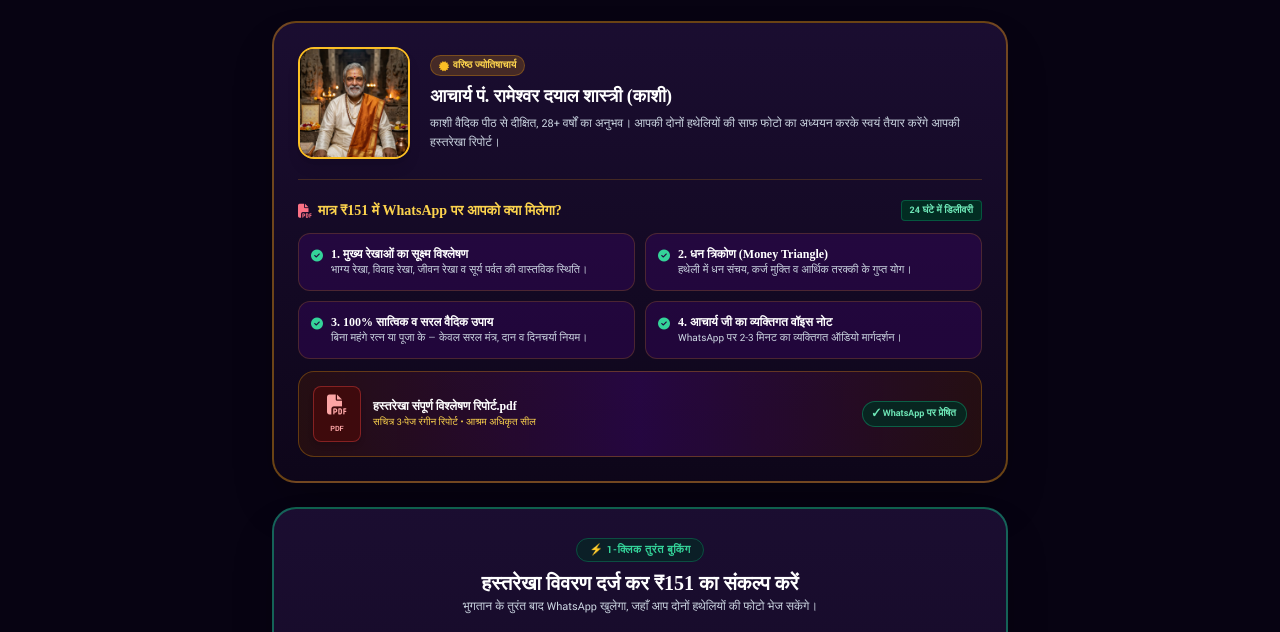
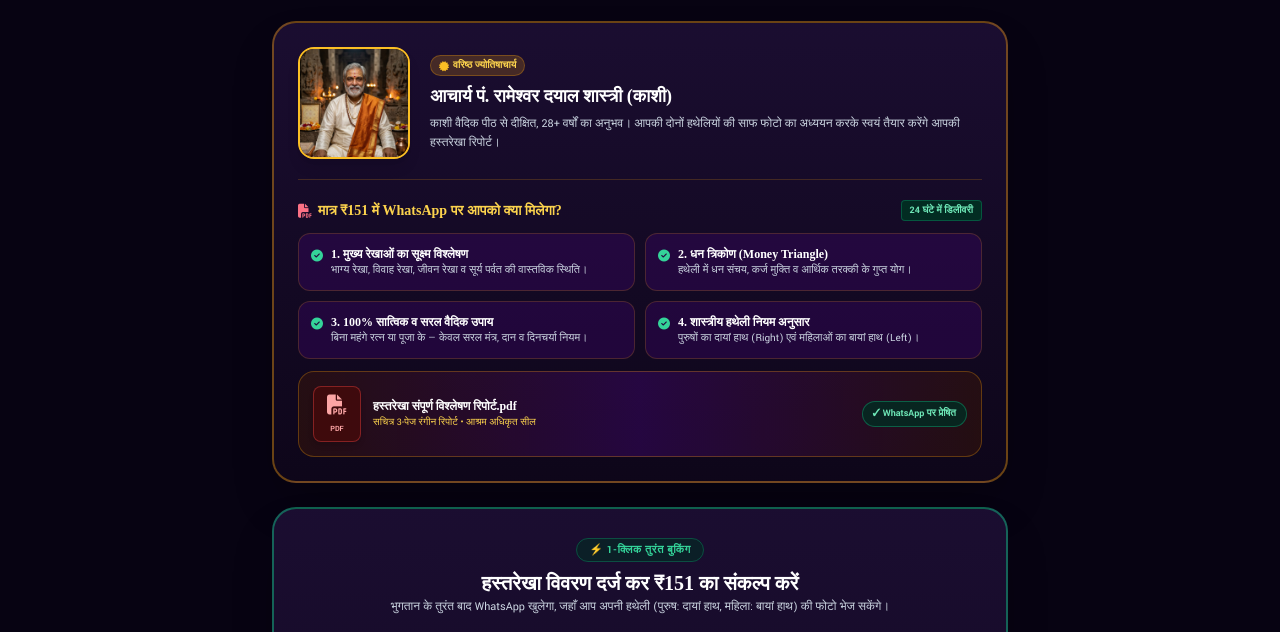
Before and after one commit to Qubetechwsystems/351-astro, a plain HTML site: page today-offer.html in a window 1280 px wide. Shown: the part 273-905 px from the top of the page. Drawn offline with nearby package versions, Linux system fonts and the light colour scheme; a web font is replaced by a local one.

Commit message:
Add files via upload

```diff
--- a/today-offer.html
+++ b/today-offer.html
@@ -170,8 +170,8 @@
           <div class="p-3 rounded-xl bg-purple-950/40 border border-amber-500/20 flex items-start gap-2">
             <i class="fa-solid fa-circle-check text-emerald-400 mt-0.5 text-xs shrink-0"></i>
             <div>
-              <strong class="text-white block font-hindi">4. आचार्य जी का व्यक्तिगत वॉइस नोट</strong>
-              <span class="text-[11px] text-slate-300">WhatsApp पर 2-3 मिनट का व्यक्तिगत ऑडियो मार्गदर्शन।</span>
+              <strong class="text-white block font-hindi">4. शास्त्रीय हथेली नियम अनुसार</strong>
+              <span class="text-[11px] text-slate-300">पुरुषों का दायां हाथ (Right) एवं महिलाओं का बायां हाथ (Left)।</span>
             </div>
           </div>
         </div>
@@ -206,7 +206,7 @@
           हस्तरेखा विवरण दर्ज कर ₹151 का संकल्प करें
         </h3>
         <p class="text-xs text-slate-300 mt-0.5">
-          भुगतान के तुरंत बाद WhatsApp खुलेगा, जहाँ आप दोनों हथेलियों की फोटो भेज सकेंगे।
+          भुगतान के तुरंत बाद WhatsApp खुलेगा, जहाँ आप अपनी हथेली (पुरुष: दायां हाथ, महिला: बायां हाथ) की फोटो भेज सकेंगे।
         </p>
       </div>
 
@@ -371,7 +371,7 @@
           const selectedProb = problemMap[problem] || 'हस्तरेखा विश्लेषण';
 
           const getWaUrl = (paymentId) => {
-            const text = `जय श्री राम, मैंने ₹151 का विशेष गुरु कृपा संकल्प लेकर हस्तरेखा रिपोर्ट बुक कर ली है।\n\n📌 *मेरे विवरण:*\n• नाम: ${name}\n• फ़ोन: ${phone}\n• विषय: ${selectedProb}\n• पेमेंट ID: ${paymentId || ''}\n\nकृपया 24 घंटे में मेरी हस्तरेखा समाधान रिपोर्ट व आचार्य जी का ऑडियो संदेश तैयार करें। यह मेरी दोनों हथेलियों की साफ फोटो है:`;
+            const text = `जय श्री राम, मैंने ₹151 का विशेष गुरु कृपा संकल्प लेकर हस्तरेखा PDF रिपोर्ट बुक कर ली है।\n\n📌 *मेरे विवरण:*\n• नाम: ${name}\n• फ़ोन: ${phone}\n• विषय: ${selectedProb}\n• पेमेंट ID: ${paymentId || ''}\n\nकृपया 24 घंटे में मेरी विस्तृत हस्तरेखा समाधान PDF रिपोर्ट तैयार करें। यह मेरी हथेली की साफ फोटो है (पुरुष: दायां हाथ / महिला: बायां हाथ):`;
             return `https://wa.me/919116497140?text=${encodeURIComponent(text)}`;
           };
 
```
